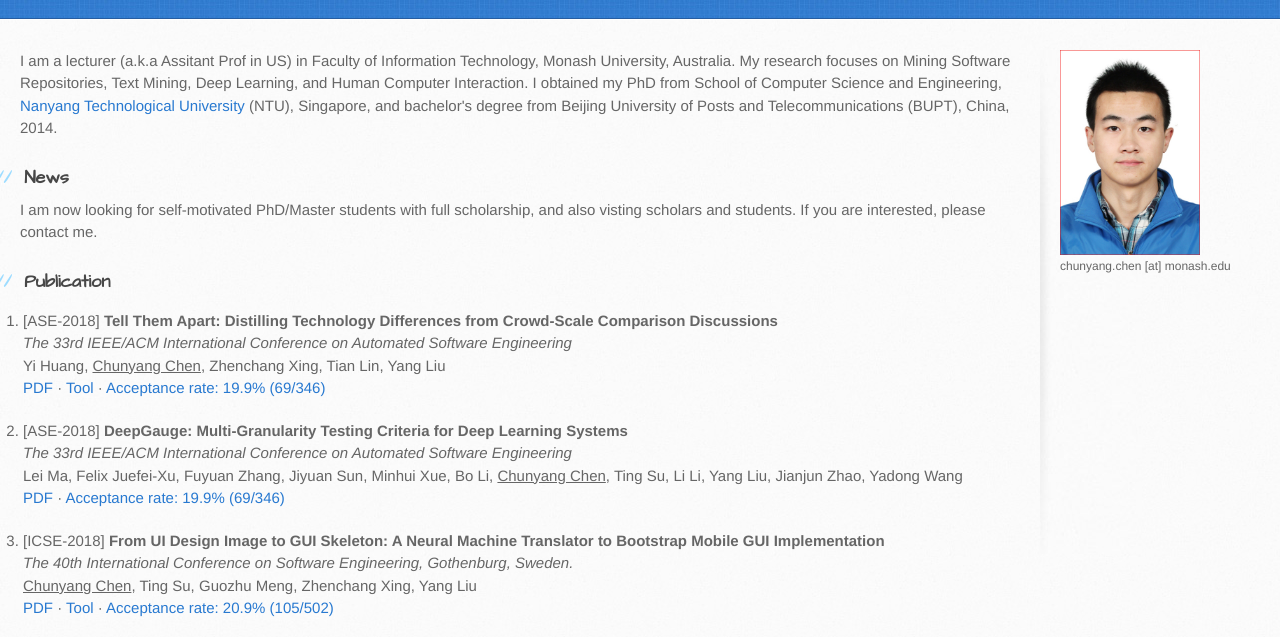
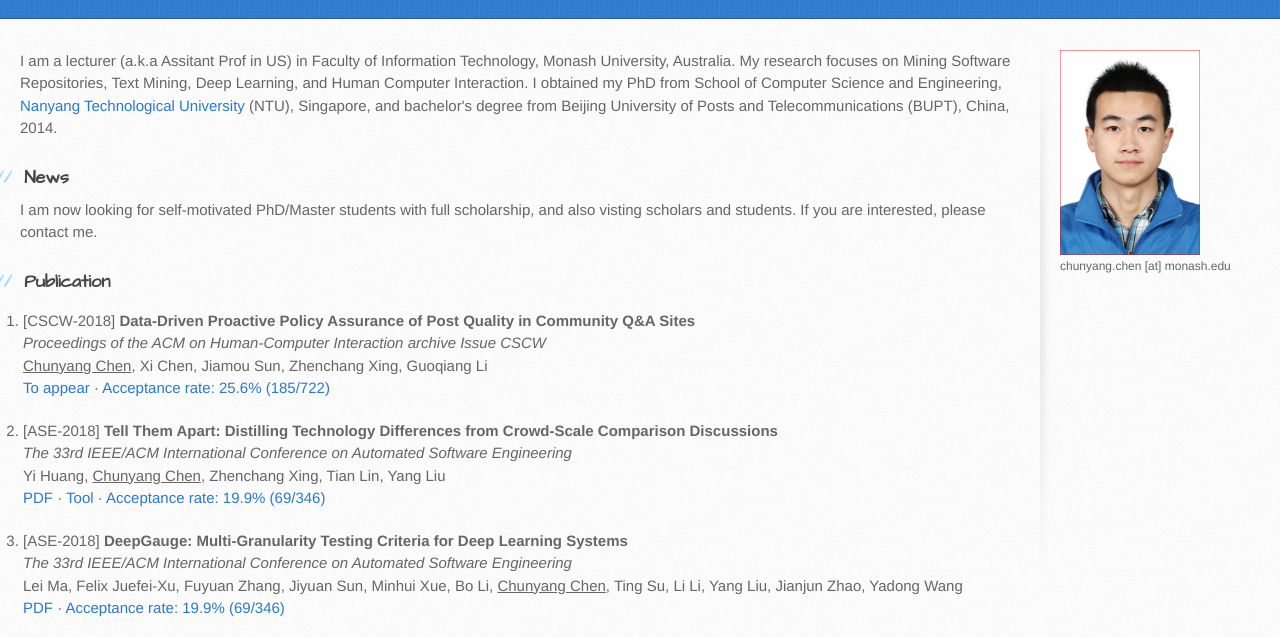
Before and after one commit to chunyang-chen/chunyang-chen.github.io, a plain HTML site: page index.html in a window 1280 px wide. Shown: the part 96-733 px from the top of the page. Drawn offline with Linux system fonts and the light colour scheme.

Commit message:
add more publication

```diff
--- a/index.html
+++ b/index.html
@@ -47,6 +47,18 @@
 
 			<ol>
 				<li>
+					[CSCW-2018] <strong>Data-Driven Proactive Policy Assurance of Post Quality in Community Q&A Sites</strong>
+					<p><i>Proceedings of the ACM on Human-Computer Interaction archive Issue CSCW</i></p>
+					<p>
+						<u>Chunyang Chen</u>, Xi Chen, Jiamou Sun, Zhenchang Xing, Guoqiang Li
+					</p>
+					<span class="refs-acceptance">To appear</span>
+					&middot;
+					<span class="refs-acceptance">Acceptance rate: 25.6% (185/722)</span>
+				</li>
+
+
+				<li>
 					[ASE-2018] <strong>Tell Them Apart: Distilling Technology Differences from Crowd-Scale Comparison Discussions</strong>
 					<p><i>The 33rd IEEE/ACM International Conference on Automated Software Engineering</i></p>
 					<p>
@@ -88,7 +100,7 @@
 
 
 				<li>
-					[CSCW-2017] <strong>By the Community & For the Community: A Deep Learning Approach to Assist Collaborative Editing in Q&A Sites</strong>
+					[CSCW-2018] <strong>By the Community & For the Community: A Deep Learning Approach to Assist Collaborative Editing in Q&A Sites</strong>
 					<p><i>Proceedings of the ACM on Human-Computer Interaction archive Volume 1 Issue CSCW, November 2017, pp. 32:1-32:21</i></p>
 					<p>
 						<u>Chunyang Chen</u>, Zhenchang Xing,  Yang Liu
```
